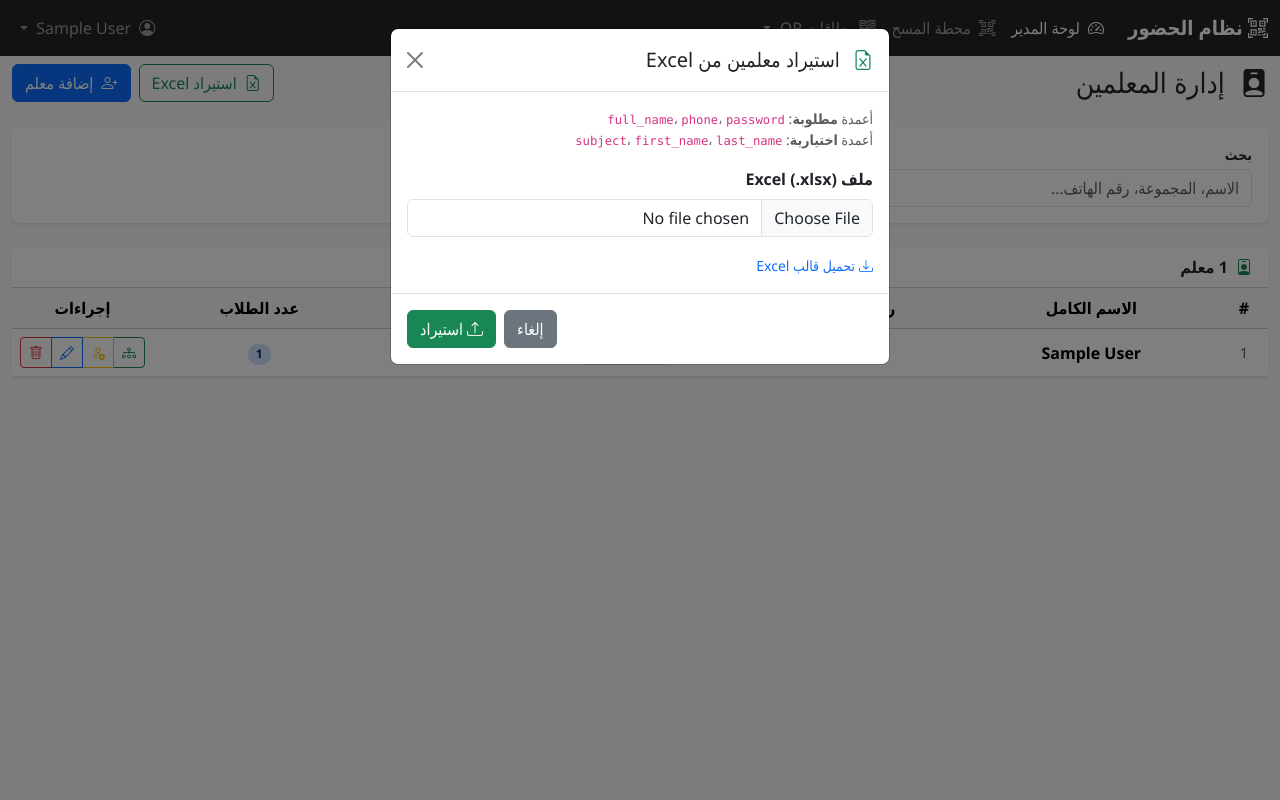
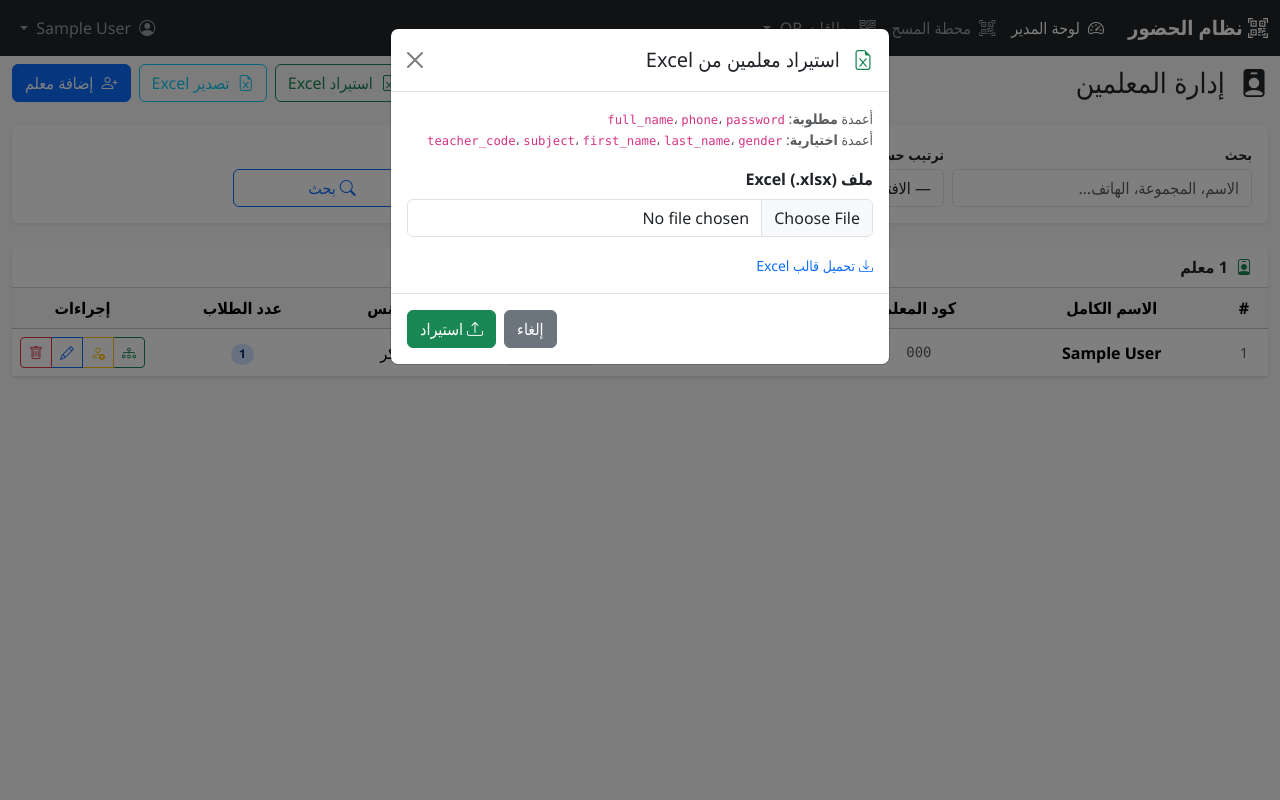
Before and after one commit to eyadfattah23/QR-code-attendance-system, a Django app: page /portal/admin/teachers/ in a window 1280 px wide, after a click on "استيراد Excel". Run offline with Django 5.2, Linux system fonts and the light colour scheme; a user stored in the database is signed in; tables that the repository leaves empty hold one stand-in row (values such as "Sample post"); some libraries are stand-ins or nearby versions.

Commit message:
feat: add teacher code field, support for Excel export, and enhanced sorting options in teacher management portal

```diff
--- a/admin_portal/forms.py
+++ b/admin_portal/forms.py
@@ -106,6 +106,13 @@ class TeacherForm(forms.Form):
         widget=forms.TextInput(attrs={'class': 'form-control'}),
         help_text='اختياري',
     )
+    teacher_code = forms.CharField(
+        max_length=50,
+        required=False,
+        label='كود المعلم',
+        widget=forms.TextInput(attrs={'class': 'form-control'}),
+        help_text='كود تعريفي للمعلم',
+    )
     gender = forms.ChoiceField(
         choices=[('', '— غير محدد —'), ('M', 'ذكر'), ('F', 'أنثى')],
         required=False,
@@ -147,6 +154,7 @@ class TeacherForm(forms.Form):
             self.fields['password'].help_text = ''
         else:
             self.fields['gender'].initial = instance.gender or ''
+            self.fields['teacher_code'].initial = instance.teacher_code or ''
 
     def clean_phone(self):
         phone = self.cleaned_data['phone']
@@ -159,6 +167,17 @@ class TeacherForm(forms.Form):
         if qs.exists():
             raise forms.ValidationError('رقم الهاتف مستخدم بالفعل')
         return phone
+
+    def clean_teacher_code(self):
+        teacher_code = self.cleaned_data.get('teacher_code')
+        if not teacher_code:
+            return teacher_code
+        qs = Teacher.objects.filter(teacher_code=teacher_code)
+        if self.instance:
+            qs = qs.exclude(pk=self.instance.pk)
+        if qs.exists():
+            raise forms.ValidationError('كود المعلم مستخدم بالفعل')
+        return teacher_code
 
     @transaction.atomic
     def save(self):
@@ -176,6 +195,7 @@ class TeacherForm(forms.Form):
                 full_name=data['full_name'],
                 subject=data.get('subject') or None,
                 gender=data.get('gender') or None,
+                teacher_code=data.get('teacher_code') or None,
             )
         else:
             user = self.instance.user
@@ -189,6 +209,7 @@ class TeacherForm(forms.Form):
             self.instance.full_name = data['full_name']
             self.instance.subject = data.get('subject') or None
             self.instance.gender = data.get('gender') or None
+            self.instance.teacher_code = data.get('teacher_code') or None
             self.instance.save()
             teacher = self.instance
         return teacher
--- a/admin_portal/urls.py
+++ b/admin_portal/urls.py
@@ -47,6 +47,7 @@ urlpatterns = [
     path('teachers/import/template/', views.teacher_import_template,
          name='teacher_import_template'),
     path('teachers/import/', views.teacher_import, name='teacher_import'),
+    path('teachers/export/', views.teacher_export, name='teacher_export'),
     path('teachers/<uuid:pk>/edit/', views.teacher_edit, name='teacher_edit'),
     path('teachers/<uuid:pk>/delete/',
          views.teacher_delete, name='teacher_delete'),
--- a/admin_portal/views.py
+++ b/admin_portal/views.py
@@ -517,6 +517,7 @@ def teacher_import(request):
             continue
 
         subject = _cell('subject') or None
+        teacher_code = _cell('teacher_code') or None
         first_name = _cell('first_name') or ''
         last_name = _cell('last_name') or ''
         gender_val = _cell('gender') or None
@@ -539,6 +540,7 @@ def teacher_import(request):
                     full_name=full_name,
                     subject=subject,
                     gender=gender_val,
+                    teacher_code=teacher_code,
                 )
             created += 1
         except Exception as exc:
@@ -568,9 +570,9 @@ def teacher_import_template(request):
     wb = openpyxl.Workbook()
     ws = wb.active
     ws.title = 'Teachers'
-    ws.append(['full_name', 'phone', 'password', 'subject',
+    ws.append(['full_name', 'phone', 'password', 'teacher_code', 'subject',
               'first_name', 'last_name', 'gender'])
-    ws.append(['أحمد محمد', '01012345678', 'password123',
+    ws.append(['أحمد محمد', '01012345678', 'password123', 'TCH001',
               'رياضيات', 'أحمد', 'محمد', 'M'])
 
     buf = io.BytesIO()
@@ -582,6 +584,52 @@ def teacher_import_template(request):
         content_type='application/vnd.openxmlformats-officedocument.spreadsheetml.sheet',
     )
     response['Content-Disposition'] = 'attachment; filename="teachers_import_template.xlsx"'
+    return response
+
+
+@admin_required
+@require_http_methods(['GET'])
+def teacher_export(request):
+    """Export all teacher records to Excel."""
+    q = request.GET.get('q', '').strip()
+    gender_filter = request.GET.get('gender', '').strip()
+
+    qs = Teacher.objects.select_related('user').all().order_by('full_name')
+    if q:
+        qs = qs.filter(
+            Q(full_name__icontains=q)
+            | Q(subject__icontains=q)
+            | Q(user__phone__icontains=q)
+        )
+    if gender_filter:
+        qs = qs.filter(gender=gender_filter)
+
+    wb = openpyxl.Workbook()
+    ws = wb.active
+    ws.title = 'Teachers'
+    ws.append([
+        'الاسم الكامل', 'كود المعلم', 'رقم الهاتف', 'المجموعة',
+        'الاسم الأول', 'الاسم الأخير', 'الجنس'
+    ])
+    for t in qs:
+        ws.append([
+            t.full_name,
+            t.teacher_code or '',
+            t.user.phone,
+            t.subject or '',
+            t.user.first_name,
+            t.user.last_name,
+            t.gender or '',
+        ])
+
+    buf = io.BytesIO()
+    wb.save(buf)
+    buf.seek(0)
+    response = HttpResponse(
+        buf.read(),
+        content_type='application/vnd.openxmlformats-officedocument.spreadsheetml.sheet',
+    )
+    response['Content-Disposition'] = 'attachment; filename="teachers_export.xlsx"'
     return response
 
 
@@ -698,8 +746,9 @@ def teacher_list(request):
     _save_return(request, 'teacher_list_return')
     q = request.GET.get('q', '').strip()
     gender_filter = request.GET.get('gender', '').strip()
-
-    qs = Teacher.objects.select_related('user').all()
+    sort = request.GET.get('sort', '').strip()
+
+    qs = Teacher.objects.select_related('user').annotate(num_students=models.Count('student_links'))
     if q:
         qs = qs.filter(
             Q(full_name__icontains=q)
@@ -709,6 +758,21 @@ def teacher_list(request):
     if gender_filter:
         qs = qs.filter(gender=gender_filter)
 
+    if sort == 'name_asc':
+        qs = qs.order_by('full_name')
+    elif sort == 'name_desc':
+        qs = qs.order_by('-full_name')
+    elif sort == 'code_asc':
+        qs = qs.order_by('teacher_code')
+    elif sort == 'code_desc':
+        qs = qs.order_by('-teacher_code')
+    elif sort == 'students_asc':
+        qs = qs.order_by('num_students')
+    elif sort == 'students_desc':
+        qs = qs.order_by('-num_students')
+    else:
+        qs = qs.order_by('full_name')
+
     paginator = Paginator(qs, 25)
     page_obj = paginator.get_page(request.GET.get('page'))
 
@@ -717,6 +781,7 @@ def teacher_list(request):
         'q': q,
         'gender_filter': gender_filter,
         'total_count': qs.count(),
+        'sort': sort,
     })
 
 
--- a/templates/admin_portal/teachers.html
+++ b/templates/admin_portal/teachers.html
@@ -16,6 +16,10 @@
                 <i class="bi bi-file-earmark-excel me-1"></i>
                 استيراد Excel
             </button>
+            <a href="{% url 'admin_portal:teacher_export' %}{% if q or gender_filter %}?{% if q %}q={{ q }}{% endif %}{% if gender_filter %}&gender={{ gender_filter }}{% endif %}{% endif %}" class="btn btn-outline-info">
+                <i class="bi bi-file-earmark-excel me-1"></i>
+                تصدير Excel
+            </a>
             <a href="{% url 'admin_portal:teacher_create' %}" class="btn btn-primary">
                 <i class="bi bi-person-plus me-1"></i>
                 إضافة معلم
@@ -27,10 +31,22 @@
     <div class="card border-0 shadow-sm mb-4">
         <div class="card-body py-3">
             <form method="get" class="row g-2 align-items-end">
-                <div class="col-md-4">
+                <div class="col-md-3">
                     <label class="form-label mb-1 small fw-semibold">بحث</label>
                     <input type="text" name="q" value="{{ q }}" class="form-control"
-                        placeholder="الاسم، المجموعة، رقم الهاتف…">
+                        placeholder="الاسم، المجموعة، الهاتف…">
+                </div>
+                <div class="col-md-3">
+                    <label class="form-label mb-1 small fw-semibold">ترتيب حسب</label>
+                    <select name="sort" class="form-select">
+                        <option value="">— الافتراضي —</option>
+                        <option value="name_asc" {% if sort == 'name_asc' %}selected{% endif %}>الاسم (أ - ي)</option>
+                        <option value="name_desc" {% if sort == 'name_desc' %}selected{% endif %}>الاسم (ي - أ)</option>
+                        <option value="code_asc" {% if sort == 'code_asc' %}selected{% endif %}>الكود (تصاعدي)</option>
+                        <option value="code_desc" {% if sort == 'code_desc' %}selected{% endif %}>الكود (تنازلي)</option>
+                        <option value="students_desc" {% if sort == 'students_desc' %}selected{% endif %}>عدد الطلاب (الأكثر أولاً)</option>
+                        <option value="students_asc" {% if sort == 'students_asc' %}selected{% endif %}>عدد الطلاب (الأقل أولاً)</option>
+                    </select>
                 </div>
                 <div class="col-md-2">
                     <label class="form-label mb-1 small fw-semibold">الجنس</label>
@@ -45,7 +61,7 @@
                         <i class="bi bi-search me-1"></i>بحث
                     </button>
                 </div>
-                {% if q or gender_filter %}
+                {% if q or gender_filter or sort %}
                 <div class="col-md-2">
                     <a href="{% url 'admin_portal:teacher_list' %}" class="btn btn-outline-secondary w-100">
                         <i class="bi bi-x-lg me-1"></i>مسح
@@ -75,6 +91,7 @@
                         <tr>
                             <th style="width:3rem">#</th>
                             <th>الاسم الكامل</th>
+                            <th>كود المعلم</th>
                             <th>رقم الهاتف</th>
                             <th>المجموعة</th>
                             <th>الجنس</th>
@@ -87,6 +104,7 @@
                         <tr>
                             <td class="text-muted small">{{ forloop.counter|add:page_obj.start_index|add:"-1" }}</td>
                             <td class="fw-semibold">{{ teacher.full_name }}</td>
+                            <td class="font-monospace small text-muted">{{ teacher.teacher_code|default:"—" }}</td>
                             <td class="font-monospace small text-muted" dir="ltr">{{ teacher.user.phone }}</td>
                             <td>
                                 {% if teacher.subject %}
@@ -140,7 +158,7 @@
                         {% if page_obj.has_previous %}
                         <li class="page-item">
                             <a class="page-link"
-                                href="?page={{ page_obj.previous_page_number }}{% if q %}&q={{ q }}{% endif %}">
+                                href="?page={{ page_obj.previous_page_number }}{% if q %}&q={{ q }}{% endif %}{% if gender_filter %}&gender={{ gender_filter }}{% endif %}{% if sort %}&sort={{ sort }}{% endif %}">
                                 &laquo;
                             </a>
                         </li>
@@ -151,7 +169,7 @@
                         <li class="page-item active"><span class="page-link">{{ num }}</span></li>
                         {% elif num >= page_obj.number|add:"-2" and num <= page_obj.number|add:"2" %} <li
                             class="page-item">
-                            <a class="page-link" href="?page={{ num }}{% if q %}&q={{ q }}{% endif %}">{{ num }}</a>
+                            <a class="page-link" href="?page={{ num }}{% if q %}&q={{ q }}{% endif %}{% if gender_filter %}&gender={{ gender_filter }}{% endif %}{% if sort %}&sort={{ sort }}{% endif %}">{{ num }}</a>
                             </li>
                             {% endif %}
                             {% endfor %}
@@ -159,7 +177,7 @@
                             {% if page_obj.has_next %}
                             <li class="page-item">
                                 <a class="page-link"
-                                    href="?page={{ page_obj.next_page_number }}{% if q %}&q={{ q }}{% endif %}">
+                                    href="?page={{ page_obj.next_page_number }}{% if q %}&q={{ q }}{% endif %}{% if gender_filter %}&gender={{ gender_filter }}{% endif %}{% if sort %}&sort={{ sort }}{% endif %}">
                                     &raquo;
                                 </a>
                             </li>
@@ -237,7 +255,7 @@
                 <div class="modal-body">
                     <p class="text-muted small mb-3">
                         أعمدة <strong>مطلوبة</strong>: <code>full_name</code>، <code>phone</code>، <code>password</code><br>
-                        أعمدة <strong>اختيارية</strong>: <code>subject</code>، <code>first_name</code>، <code>last_name</code>
+                        أعمدة <strong>اختيارية</strong>: <code>teacher_code</code>، <code>subject</code>، <code>first_name</code>، <code>last_name</code>، <code>gender</code>
                     </p>
                     <div class="mb-3">
                         <label class="form-label fw-semibold">ملف Excel (.xlsx)</label>
```
Also changed, not shown: core/models.py (+8 -0 lines), core/migrations/0011_teacher_teacher_code.py (added).
